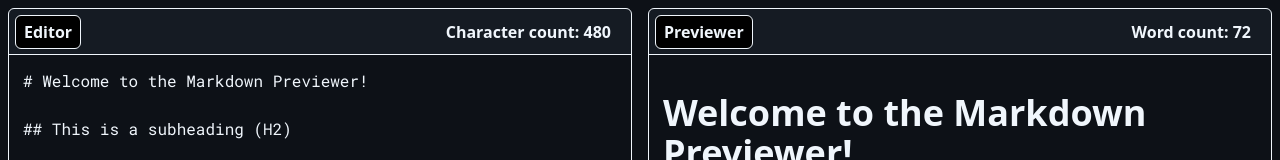
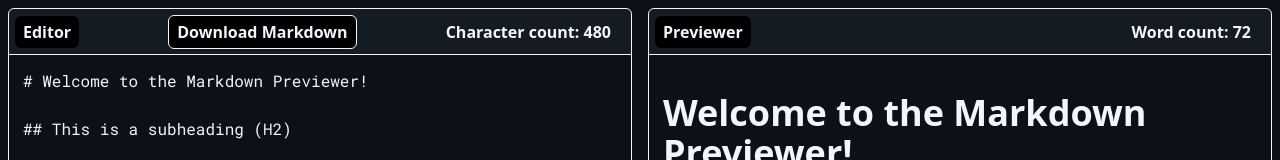
Before and after one commit to AyushShuklaIIIT/markdown-previewer, a React (Vite) app: page / in a window 1280 px wide. Shown: the top 160 px of the page. Built offline with nearby package versions, Linux system fonts and the light colour scheme.

Commit message:
Added a download markdown button

```diff
--- a/src/App.jsx
+++ b/src/App.jsx
@@ -42,6 +42,18 @@ function greet(name) {
 
   }, [markdown])
 
+  const downloadMarkdown = () => {
+    const blob = new Blob([markdown], {type: "text/markdown"});
+    const url = URL.createObjectURL(blob);
+    const link = document.createElement("a");
+    link.href = url;
+    link.download = "markdown-preview.md";
+    document.body.appendChild(link);
+    link.click();
+    document.body.removeChild(link);
+    URL.revokeObjectURL(url);
+  }
+
 
   const handleChange = (e) => {
     setMarkdown(e.target.value);
@@ -54,9 +66,10 @@ function greet(name) {
         className="flex flex-col bg-[#151b23] flex-1 border rounded-md lg:[height:calc(100vh-16px)]"
       >
         <p className="h-[46px] font-bold flex items-center justify-between px-1.5 pr-5 border-b">
-          <span className="p-1 px-2 rounded-md border bg-black cursor-default">
+          <span className="p-1 px-2 rounded-md bg-black cursor-default">
             Editor
           </span>
+          <button onClick={downloadMarkdown} className="p-1 px-2 rounded-md border bg-black cursor-pointer">Download Markdown</button>
           <span>Character count: {markdown.length}</span>
         </p>
         <textarea
@@ -73,7 +86,7 @@ function greet(name) {
         style={{ height: "calc(100vh - 16px)" }}
       >
         <p className="h-[46px] font-bold flex items-center pl-1.5 border-b justify-between pr-5">
-          <span className="p-1 px-2 rounded-md border bg-black cursor-default">
+          <span className="p-1 px-2 rounded-md bg-black cursor-default">
             Previewer
           </span>
           <span>Word count: {wordCount}</span>
```
